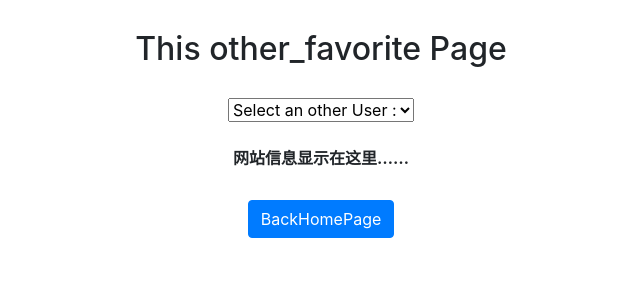
After one commit to dongyudalian/Jaime_python_django, a Django app: page /other_favorite_page/ in a window 1280 px wide. The commit adds this page. Shown: the top 300 px of the page, without its empty margins (319-959 px from the left). Run offline with Django 3.2, Linux system fonts and the light colour scheme; some libraries are stand-ins or nearby versions.

Commit message:
add ajax

```diff
--- a/Test_tou/controller/views.py
+++ b/Test_tou/controller/views.py
@@ -79,3 +79,28 @@ def change_edition(request):
     change_successful = 1
     rep.set_cookie("change_successful", change_successful )
     return rep
+
+def other_favorite_page(request):
+    User_id = request.COOKIES.get('User_id')
+    other_user = User.objects.exclude(id = User_id)
+    return render(request,"other_favorite_page.html",{'other_user':other_user})
+
+def other_favorite_ajax(request):
+    select_val = request.GET.get('var1')
+    other_user = User.objects.get(id = select_val)
+    ed_info = Special_edition.objects.filter(user_id =other_user.id)
+    print(ed_info)
+    A1 = '<center><table class="gridtable"><tr><th class="ed_name">专辑名</th>'
+    A2 = ''
+    for item in ed_info:
+        A2 += '<th>'+item.Edname+'</th>'
+    A3 ='</tr><tr><td class="info_td">ta写的简介</td>'
+    A4 = ''
+    for item in ed_info:
+        A4 +='<td>'+item.Edinfo+'</td>'
+    A5 = '</tr><tr><td class="user_td">ta的名字</td>'
+    A6 = ''
+    for item in ed_info:
+        A6 += '<td>'+item.user_id.username+'</td>'
+    A7 = '</tr></table></center>'
+    return HttpResponse(A1+A2+A3+A4+A5+A6+A7)
--- a/Test_tou/urls.py
+++ b/Test_tou/urls.py
@@ -31,6 +31,8 @@ urlpatterns = [
     path('home/', views.index,name='home'),
     path('add_edition/', views.add_edition,name='add_edition'),
     path('my_favorite/', views.my_favorite,name='my_favorite'),
+    path('other_favorite_page/', views.other_favorite_page,name='other_favorite_page'),
+    path('other_favorite_ajax/', views.other_favorite_ajax,name='other_favorite_ajax'),
     path('change_edition/', views.change_edition,name='change_edition'),
     path('login/', login.login),
     path('logout/', login.logout,name='logout'),
--- /dev/null
+++ b/statics/js/otherUserPage.js
@@ -0,0 +1,13 @@
+function showOther(str)
+{
+    $.ajax({
+        url:"/other_favorite_ajax/",
+        type:"GET",
+        data:{
+          "var1": str
+        },
+        success:function(str){
+            $("#txtHint").html(str)
+        }
+    })
+}
--- a/templates/my_favorite.html
+++ b/templates/my_favorite.html
@@ -62,6 +62,7 @@
         </tr>
     </table>
     <p><input type="button" style="margin-top: 30px;" class="btn btn-primary" value="BackHomePage" onclick="location.href = 'http://127.0.0.1:8000/home/'"></p>
+    <p><input type="button" class="btn btn-primary" value="OtherUserFavoritePage" onclick="location.href = 'http://127.0.0.1:8000/other_favorite_page/'"></p>
     </center>
 </body>
 </html>
--- /dev/null
+++ b/templates/other_favorite_page.html
@@ -0,0 +1,34 @@
+<!DOCTYPE html>
+<html lang="en">
+<head>
+    {% load static %}
+    <meta charset="utf-8">
+    <meta name="viewport" content="width=device-width, initial-scale=1">
+    <link rel="stylesheet" href="https://cdn.staticfile.org/twitter-bootstrap/4.3.1/css/bootstrap.min.css">
+    <script src="https://cdn.staticfile.org/jquery/3.2.1/jquery.min.js"></script>
+    <script src="https://cdn.staticfile.org/popper.js/1.15.0/umd/popper.min.js"></script>
+    <script src="https://cdn.staticfile.org/twitter-bootstrap/4.3.1/js/bootstrap.min.js"></script>
+    <script src="{% static "js/confirm.js"%}" type="text/javascript" language="JavaScript"></script>
+    <script src="{% static "js/otherUserPage.js"%}" type="text/javascript" language="JavaScript"></script>
+    <link rel="stylesheet" type="text/css" href="/static/css/test.css">
+    <title>Runoob</title>
+</head>
+<body>
+    <h2 style="text-align: center; margin-top: 30px;">This other_favorite Page</a></h2>
+    <div style="text-align: center;">
+        <form style="margin-top: 30px;">
+            <select name="users" onchange="showOther(this.value)">
+            <option value="">Select an other User :</option>
+            {% for i in other_user %}
+            <option value="{{i.id}}">{{i.username}}</option>
+            {% endfor %}
+            </select>
+        </form>
+        <br>
+        <div id="txtHint">
+            <b>网站信息显示在这里……</b>
+        </div>
+    <p><input type="button" style="margin-top: 30px;" class="btn btn-primary" value="BackHomePage" onclick="location.href = 'http://127.0.0.1:8000/home/'"></p>
+    </div>
+</body>
+</html>
```
